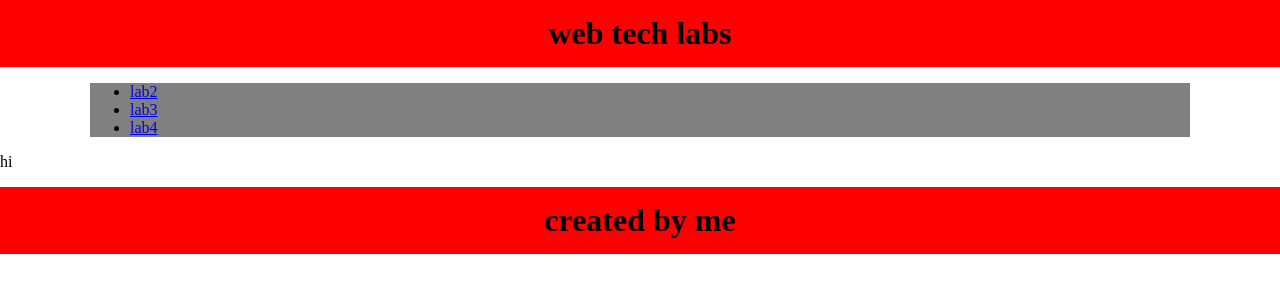
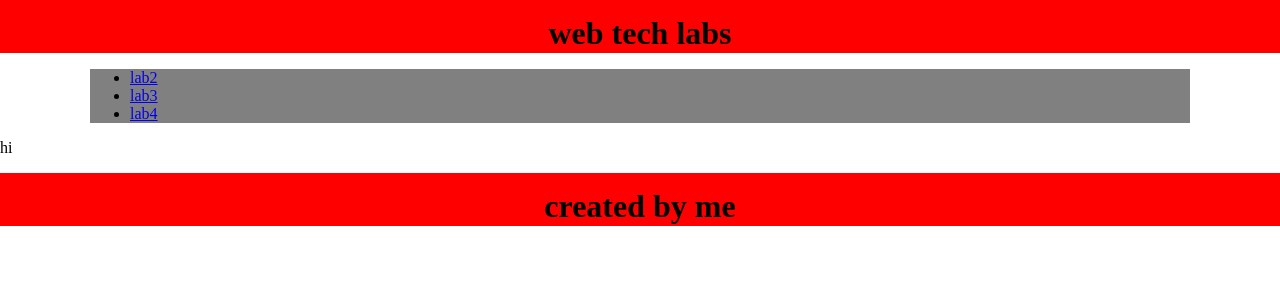
Before and after one commit to Boba02/boba02.github.io, a plain HTML site: page index.html in a window 1280 px wide. Shown: the top 292 px of the page. Drawn offline with Linux system fonts and the light colour scheme.

Commit message:
Update index.html

```diff
--- a/index.html
+++ b/index.html
@@ -5,14 +5,14 @@
       <style type="text/css">
         #class1{
           background-color: red;
-          padding-bottom: 15px;
+          padding-bottom: 1px;
           margin: 0px;
           padding-top: 15px;
           text-align: center;
         }
         body{
           margin: 0px;
-          padding-bottom: 350px;
+          padding-bottom: 4000px;
         }
         #links{
             margin-left: 90px;
```
